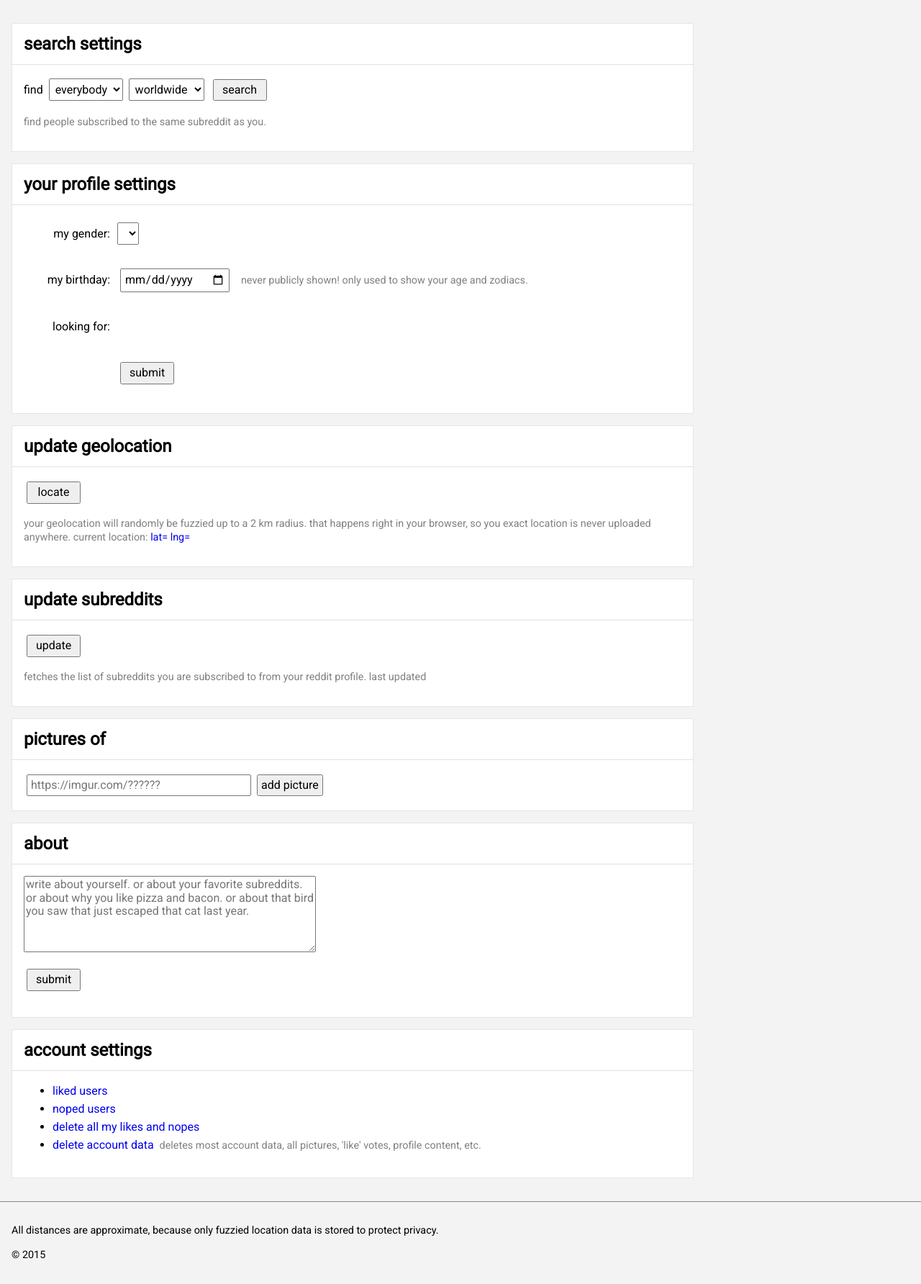
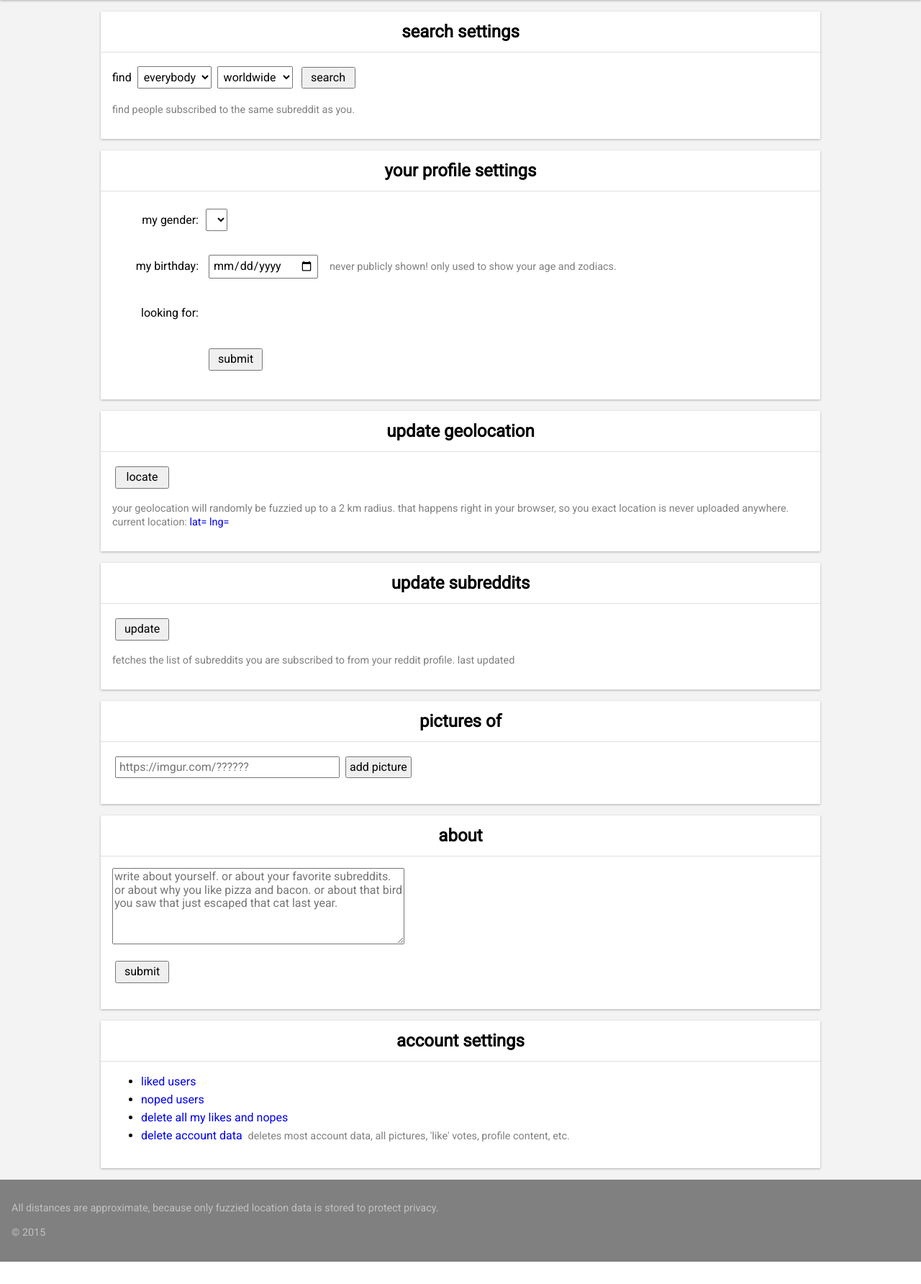
Before and after one commit to C14L/dtr5, a Django app: template dtr5app/templates/dtr5app/me.html in a window 1280 px wide. Shown: the part 57-1841 px from the top of the page at 72% size. After the commit the page ends 1810 px from the top, so only its background shows below. Run offline with Django 3.2, Linux system fonts and the light colour scheme; the template is opened without the code that fills it, so the values that code supplies are empty; some libraries are stand-ins or nearby versions.

Commit message:
css/html cleanup

```diff
--- a/dtr5app/static/base.css
+++ b/dtr5app/static/base.css
@@ -318,20 +299,16 @@ Standard content card, simplefied Material-style.
  */
 .card {
   background-color: white;
-  border: 1px solid rgba(0,0,0,0.1);
+  box-shadow: 0 1px 3px rgba(0,0,0,0.28);
   margin: 16px 0; padding: 16px;
 }
-.card:first-child {
-  margin-top: 0;
-}
 .card > h2 {
-  font-size: 1.5rem; line-height: 1em;
+  font-size: 1.5rem; line-height: 3.5rem;
   border-bottom: 1px solid rgba(0,0,0,0.12);
   font-weight: bold;
-  margin: 0 -16px 16px -16px; padding: 0 16px 16px 16px;
+  margin: -16px -16px 16px -16px; padding: 0;
   text-align: center;
 }
-
 
 
 /*
@@ -577,37 +555,20 @@ ul.user-list-vert li .mainbtn {
 The list of settings options on the "preferences" page.
 
  */
-.settings-section {
-  background-color: white;
-  border: 1px solid rgba(0,0,0,0.1);
-  margin: 16px 0; padding: 16px;
-}
-.settings-section > h2 {
-  font-size: 1.5rem; line-height: 1em;
-  border-bottom: 1px solid rgba(0,0,0,0.12);
-  font-weight: bold;
-  margin: 0 -16px 16px -16px; padding: 0 16px 16px 16px;
-}
-.settings-section ul > li  {
-  line-height: 1.5rem;
-}
-.settings-section form {
+body.me .card .item {
   margin: 0; padding: 0;
 }
-.settings-section .item {
-  margin: 0; padding: 0;
-}
-.settings-section .item > span {
+body.me .card .item > span {
   margin-left: 4px;
 }
-.settings-section.section-profile > div.item:not(:first-child) {
+body.me .card.section-profile > div.item:not(:first-child) {
   border-top: 1px solid rgba(0,0,0,0.12);
   margin: 0 -16px 0 -16px; padding: 16px;
 }
-.settings-section.section-profile > form > p {
+body.me .card.section-profile > form > p {
   overflow: hidden;
 }
-.settings-section.section-profile > form > p > .key-col {
+body.me .card.section-profile > form > p > .key-col {
   display: block;
   float: left;
   width: 120px;
@@ -615,43 +576,44 @@ The list of settings options on the "preferences" page.
   text-align: right;
   line-height: 3rem;
 }
-.settings-section.section-profile > form > p > .val-col {
+body.me .card.section-profile > form > p > .val-col {
   display: block;
   margin: 0 0 0 130px; padding: 0;
   line-height: 3rem;
 }
 
-.settings-section.section-about textarea {
+body.me .card.section-about textarea {
   width: 400px; height: 100px;
   resize: both;
 }
-.settings-section.section-pics .item.pics-preview {
-  font-size: 0; /* remove vertical gap between pics */
+body.me .card.section-pics .item.pics-preview {
+  font-size: 0;
+  margin-top: 16px;
 }
-.settings-section.section-pics .item.pics-form input[type="text"] {
+body.me .card.section-pics .item.pics-form input[type="text"] {
   width: 300px;
 }
-.settings-section.section-pics .item.pics-preview > .pic {
+body.me .card.section-pics .item.pics-preview > .pic {
   background-color: #CCC;
   display: inline-block;
   margin: 1px; padding: 0;
   min-width: 150px; height: 200px;
   overflow: hidden;
   position: relative;
-  vertical-align: middle; /* remove horizontal gap between pics */
+  vertical-align: middle;
 }
-.settings-section.section-pics .item.pics-preview > .pic > img {
+body.me .card.section-pics .item.pics-preview > .pic img {
   max-width: 300px; height: inherit;
   border: 0;
 }
-.settings-section.section-pics .item.pics-preview > .pic > form > input[type="submit"] {
+body.me .card.section-pics .item.pics-preview > .pic input[type="submit"] {
   cursor: pointer;
   font-size: 1rem; line-height: 1em;
   opacity: 0.1;
   position: absolute; top: 10px; right: 10px;
   transition: 0.3s ease-out;
 }
-.settings-section.section-pics .item.pics-preview > .pic:hover > form > input[type="submit"] {
+body.me .card.section-pics .item.pics-preview > .pic:hover input[type="submit"] {
   opacity: 1;
   transition: 0.3s ease-out;
 }
@@ -807,65 +765,29 @@ ul#site-messages li a {
 /*
 
 Main page content area.
-Usualy contains <article/> and <aside id="sidebar"/>.
+Usualy contains <article/> and sometimes <aside id="sidebar"/>.
 
- */
+*/
 body main {
   clear: both;
   overflow: hidden;
 }
 body article {
-  margin: 0 300px 0 0; padding: 16px;
+  display: block;
+  max-width: 1000px;
+  margin: 0 auto; padding: 0;
 }
 body aside#sidebar {
+  display: none;
+}
+body.has-sidebar article {
+  margin: 0 300px 0 0;
+}
+body.has-sidebar aside#sidebar {
+  display: block;
   float: right;
   width: 300px;
   padding-top: 16px;
-}
-body aside#sidebar h2 {
-  font-size: 1.15rem; line-height: 1em;
-}
-
-body.no-sidebar article {
-  margin-right: 0;
-}
-body.no-sidebar aside#sidebar {
-  display: none;
-}
-
-/*
-
-Sidebar list of subreddits, with selector for favourite subs.
-
- */
-aside#sidebar > form.sr-list > ul.sr-list {
-}
-aside#sidebar > form.sr-list > ul.sr-list p {
-}
-aside#sidebar > form.sr-list > ul.sr-list {
-  list-style: none;
-  margin: 0; padding: 0;
-}
-aside#sidebar > form.sr-list > ul.sr-list > li {
-  margin: 0; padding: 0;
-  margin-bottom: 8px;
-}
-aside#sidebar  > form.sr-list > ul.sr-list > li label {
-  vertical-align: middle;
-}
-aside#sidebar > form.sr-list > ul.sr-list > li input[type="checkbox"] {
-}
-aside#sidebar > form.sr-list > ul.sr-list > li > a {
-}
-aside#sidebar > form.sr-list > ul.sr-list > li > .status {
-  display: inline;
-  font-size: 0.9rem;
-  color: #999;
-}
-aside#sidebar > form.sr-list > ul.sr-list > li > .status .banned,
-aside#sidebar > form.sr-list > ul.sr-list > li > .status .muted {
-  color: #F33;
-  font-weight: bold;
 }
 
 
@@ -877,33 +799,11 @@ and whatnot statements.
 
  */
 footer {
-  background-color: #F3F3F3;
-  border-top: 1px solid #888;
+  background-color: gray;
   clear: both;
+  color: silver;
   font-size: 0.9rem;
   margin: 0; padding: 16px;
-}
-
-
-/*
-
-Subreddit user list page.
-
- */
-body.sr {
-}
-body.sr article > h1 {
-  vertical-align: middle;
-}
-body.sr article > h1 > a.reddit-link {
-  display: inline-block;
-  font-size: 1.25rem; line-height: 1.25rem;
-  vertical-align: middle;
-  margin: 0 0 0 2rem; padding: 0 0 0.25rem 0;
-}
-body.sr article > h1 > a.reddit-link > span:first-child {
-}
-body.sr article > h1 > a.reddit-link > span:last-child {
 }
 
 
@@ -1105,67 +990,11 @@ body.profile.is-match .match-box .uu > div.u2 {
 }
 
 
-
 /*
 
-Subreddit specific page.
-
---> replaces by .user-list
-
-body.sr ul.sr-user-list {
-  font-size: 0;
-  list-style: none;
-  margin: 0; padding: 0;
-}
-body.sr ul.sr-user-list > li {
-  display: inline-block;
-  height: 150px;
-  vertical-align: top;
-  margin: 1px; padding: 0;
-  position: relative;
-}
-body.sr ul.sr-user-list > li > span.info {
-  background-color: rgba(0,0,0,0.6);
-  border-radius: 0;
-  display: block;
-  font-size: 1rem;
-  margin: 0; padding: 8px;
-  opacity: 0;
-  position: absolute; top: 10px; left: calc(50% - 108px);
-  transition: 0.3s ease-out;
-  width: 200px;
-  z-index: 999;
-}
-body.sr ul.sr-user-list > li:hover > span.info {
-  opacity: 1;
-  transition: 0.3s ease-out;
-}
-body.sr ul.sr-user-list > li > span.info > a {
-  display: block;
-}
-body.sr ul.sr-user-list > li > span.info > span.asl {
-  display: block;
-  color: black;
-}
-body.sr ul.sr-user-list > li > a {
-  background-color: black;
-}
-body.sr ul.sr-user-list > li > a > img {
-  border: 0;
-  height: 150px;
-}
- */
-
-
-/*
-
-Matches page.
+list of matches page.
 
  */
-body.matches {
-}
-body.matches article {
-}
 body.matches article ul.user-list li form.like-nope-duno {
   box-shadow: none;
   background-color: transparent;
--- a/dtr5app/templates/dtr5app/matches.html
+++ b/dtr5app/templates/dtr5app/matches.html
@@ -7,8 +7,10 @@
 {% block main %}
 
 <article>
-  <h1>Matches</h1>
-  {% include 'dtr5app/user_list.html' %}
+  <div class="card">
+    <h2>Matches</h2>
+    {% include 'dtr5app/user_list.html' %}
+  </div>
 </article>
 
 {% endblock %}
--- a/dtr5app/templates/dtr5app/me.html
+++ b/dtr5app/templates/dtr5app/me.html
@@ -5,14 +5,9 @@
 {% block body_classes %}me{% endblock %}
 
 {% block main %}
-<aside id="sidebar">
-
-
-</aside>
 
 <article>
-
-  <div class="settings-section section-search">
+  <div class="card section-search">
     <h2>search settings</h2>
     <form class="item" method="POST" action="{% url 'me_search_page' %}">
       {% csrf_token %}
@@ -56,7 +51,7 @@
     </p>
   </div>
 
-  <div class="settings-section section-profile">
+  <div class="card section-profile">
     <h2>your profile settings</h2>
     <form class="item manual" method="POST" action="{% url 'me_manual_page' %}">
       {% csrf_token %}
@@ -106,7 +101,7 @@
     </form>
   </div>
 
-  <div class="settings-section section-geolocation">
+  <div class="card section-geolocation">
     <h2>update geolocation</h2>
     <form class="item" method="GET" action="{% url 'me_locate_page' %}" onsubmit="geoloc(this);return false;">
       {% csrf_token %}
@@ -119,7 +114,7 @@
     </p>
   </div>
 
-  <div class="settings-section section-srlist">
+  <div class="card section-srlist">
     <h2>update subreddits</h2>
     <form method="POST" action="{% url 'me_update_page' %}">
       {% csrf_token %}
@@ -130,7 +125,7 @@
     </p>
   </div>
 
-  <div class="settings-section section-pics">
+  <div class="card section-pics">
     <h2>pictures of <a href="{% url 'profile_page' username=user.username %}">{{user.username}}</a></h2>
     <div class="item pics-form">
       <form method="POST" action="{% url 'me_picture_page' %}">
@@ -153,7 +148,7 @@
     </div>
   </div>
 
-  <div class="settings-section section-about">
+  <div class="card section-about">
     <h2>about <a href="{% url 'profile_page' username=user.username %}">{{user.username}}</a></h2>
     <form class="item" method="POST" action="{% url 'me_manual_page' %}">
       {% csrf_token %}
@@ -162,7 +157,7 @@
     </form>
   </div>
 
-  <div class="settings-section section-account">
+  <div class="card section-account">
     <h2>account settings</h2>
     <ul>
       <li>
@@ -183,6 +178,5 @@
       </li>
     </ul>
   </div>
-
 </article>
 {% endblock %}
--- a/dtr5app/templates/dtr5app/sr.html
+++ b/dtr5app/templates/dtr5app/sr.html
@@ -2,7 +2,7 @@
 
 {% block title %}/r/{{view_sr.display_name}}{% endblock %}
 
-{% block body_classes %}sr{% endblock %}
+{% block body_classes %}sr has-sidebar{% endblock %}
 
 {% block main %}
 
@@ -11,7 +11,6 @@
     <h2>r/{{view_sr.display_name}}</h2>
     <p>there are {{view_sr.subscribers_here}} out of the {{view_sr.subscribers}} subscribers of <a class="reddit-link" href="https://www.reddit.com/r/{{view_sr.display_name}}"><span class="fa fa-reddit"></span><span>/r/{{view_sr.display_name}}</span></a> here</p>
     <p>viewing {{user_count}} people from r/{{view_sr.display_name}} that match <a href="{% url 'me_page' %}">your search options</a></p>
-
   </section>
 </aside>
 
--- a/dtr5app/templates/dtr5app/user_list.html
+++ b/dtr5app/templates/dtr5app/user_list.html
@@ -26,5 +26,5 @@
     {% endfor %}
   </ul>
 {% else %}
-  <div>The list is empty.</div>
+  <div>there is nothing</div>
 {% endif %}
```
Also changed, not shown: other parts of dtr5app/static/base.css (+39 -124 lines), dtr5app/templates/dtr5app/likes.html (+5 -3 lines), dtr5app/templates/dtr5app/nopes.html (+4 -15 lines), dtr5app/templates/dtr5app/profile.html (+4 -4 lines).
